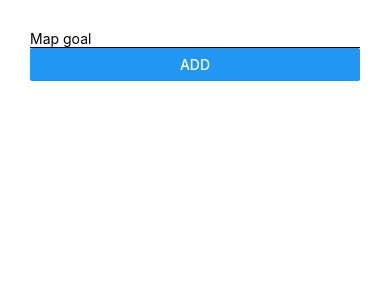
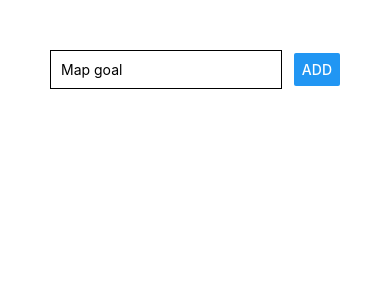
Before and after one commit to gnenov89/BostonTravel, a React Native app in the folder BostonTravel/: screen / in a window 390 px wide. Shown: the top 300 px of the page. Built offline with nearby package versions, Linux system fonts and the light colour scheme.

Commit message:
getting started with the homepage

```diff
--- a/BostonTravel/App.js
+++ b/BostonTravel/App.js
@@ -3,11 +3,11 @@
 
 export default function App() {
   return (
-    <View style={{padding: 30}} >
-      <View>
+    <View style={styles.screen} >
+      <View style={styles.inputContainer}>
         <TextInput
         placeholder="Map goal"
-        style={{borderBottomColor: 'black', borderBottomWidth: 1 }}/>
+        style={styles.input}/>
         <Button title="ADD"/>
       </View>
     </View>
@@ -15,5 +15,20 @@
 }
 
 const styles = StyleSheet.create({
+  screen: {
+    padding: 50
+  },
+  inputContainer: {
+    flexDirection: 'row',
+    justifyContent: 'space-between',
+    alignItems: 'center'
+
+  },
+  input: {
+    width: '80%',
+    borderColor: 'black',
+    borderWidth: 1, padding: 10
+
+  }
 
 });
```
